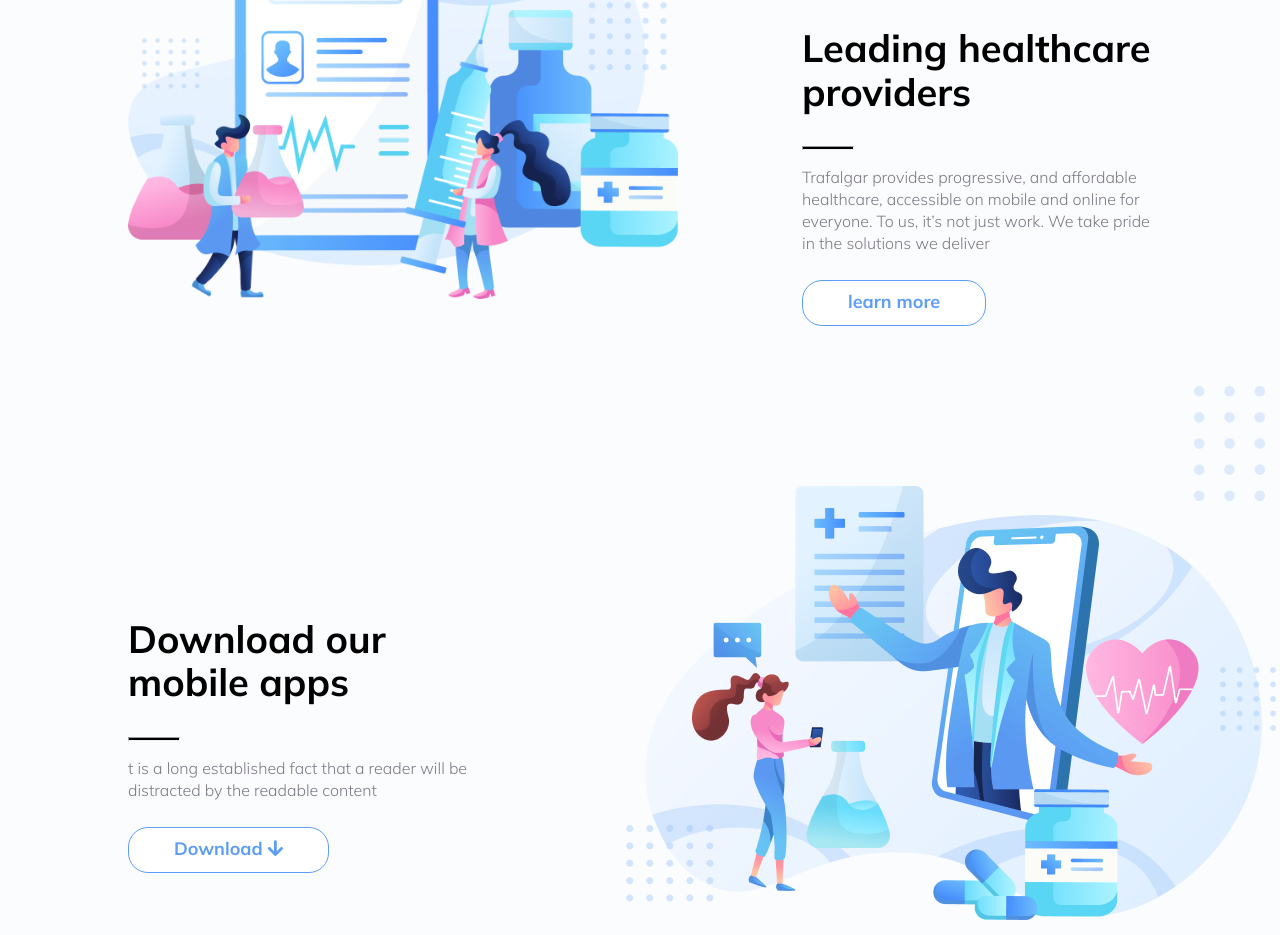
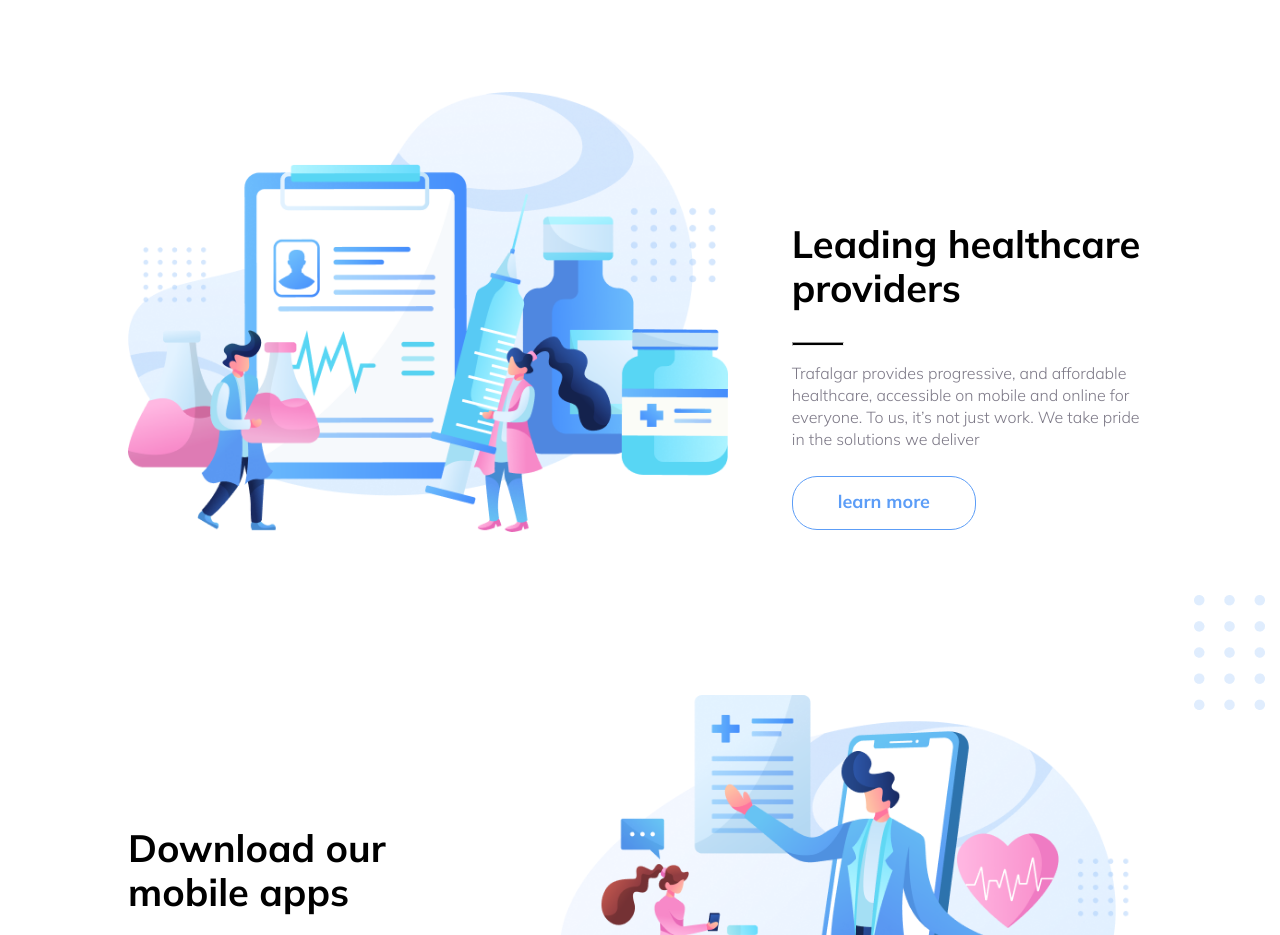
Before and after one commit to Mohamed-2000/Travel, a plain HTML site: page index.html in a window 1280 px wide. Shown: the part 1865-2800 px from the top of the page. Drawn offline with nearby package versions, Linux system fonts and the light colour scheme.

Commit message:
Update style.css

```diff
--- a/style.css
+++ b/style.css
@@ -1,9 +1,5 @@
 /*global */
-
-
-/* Global */
 :root {
-
     --white: #fff;
     --gray : #7D7987;
     --black: #000;
@@ -11,7 +7,7 @@
 
 html,body {
     font-family: 'Mulish', sans-serif;
-    background-color: #FBFCFD;
+    background-color: var(--white);
     transition: all 0.1s ease-in-out;
     height: auto;
 }
@@ -90,6 +86,7 @@ nav a:hover {
 {
     margin-top: 200px;
     width: 350px;
+    margin-right: 1%;
 }
 
 .first h2 {font-size: 38px;}
@@ -97,7 +94,7 @@ nav a:hover {
 .btn {
     position: absolute;
     margin-top: 10px;
-    padding: 10px 45px;
+    padding: 18px 45px;
     background-color: #458FF6;
     color: var(--white);
     border: 1px solid #fff;
@@ -108,27 +105,26 @@ nav a:hover {
 }
 
 .second-img {
-    width: 550px;
-    margin-top: 100px ;
-    margin-right: 45px;
+    width: 600px;
+    margin-top: 100px;
+    margin-right: 2%;
+    position: relative;
 }
 
-.second-img img {
-    max-width: 100%;
-    height: auto;
-}
+.second-img img {max-width: 100%;}
 
 .our-services {
     background-image: url(./img/Frame\ \(6\).png);
     background-repeat: no-repeat;
     background-position: left;
     background-size: auto;
+    margin: 10% auto;
 }
 
 section .section {
     text-align: center;
     width: 60%;
-    margin: 60px auto;
+    margin: 6% auto;
 }
 
 section .section h3{
@@ -172,11 +168,11 @@ section .section h3{
 }
 
 .btn-second{
-    padding: 10px 45px;
+    padding: 14px 45px;
     font-weight: 600;
     font-size: 18px;
     line-height: 22px;
-    border-radius: 20px;
+    border-radius: 25px;
     color: #5C9DF7;
     border: 1px solid #5C9DF7;
     transition: all 0.1s ease-in-out;
@@ -196,8 +192,8 @@ section .section h3{
 }
 
 .download img {
-    align-items: right;
     position: absolute;
+    max-width: 100%;
 }
 .button {
     margin-top: 10px;
@@ -475,7 +471,7 @@ q {
     justify-content: center;
     align-items: center;
     position: absolute;
-    top: 14%;
+    top: 18%;
 }
 
  #travel {margin-right: 50%;}
```
